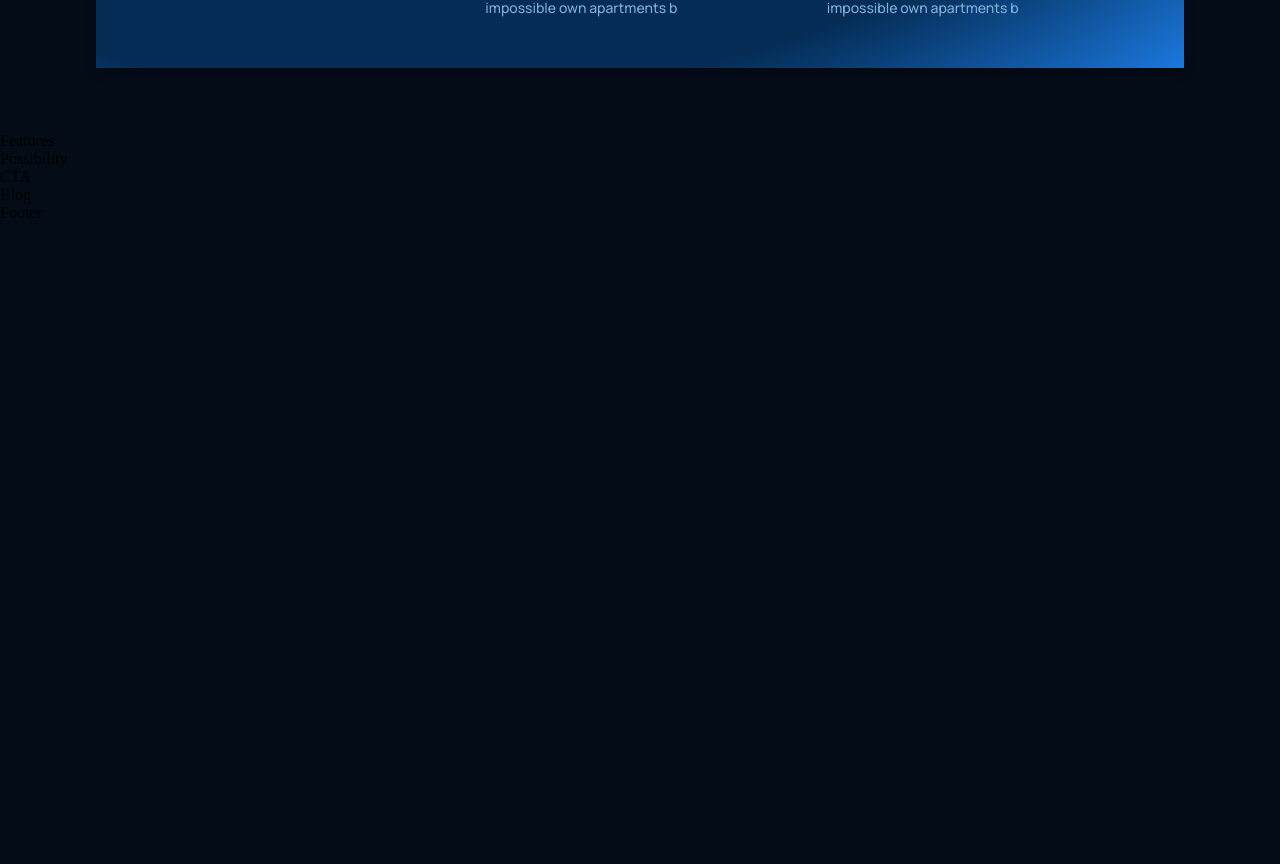
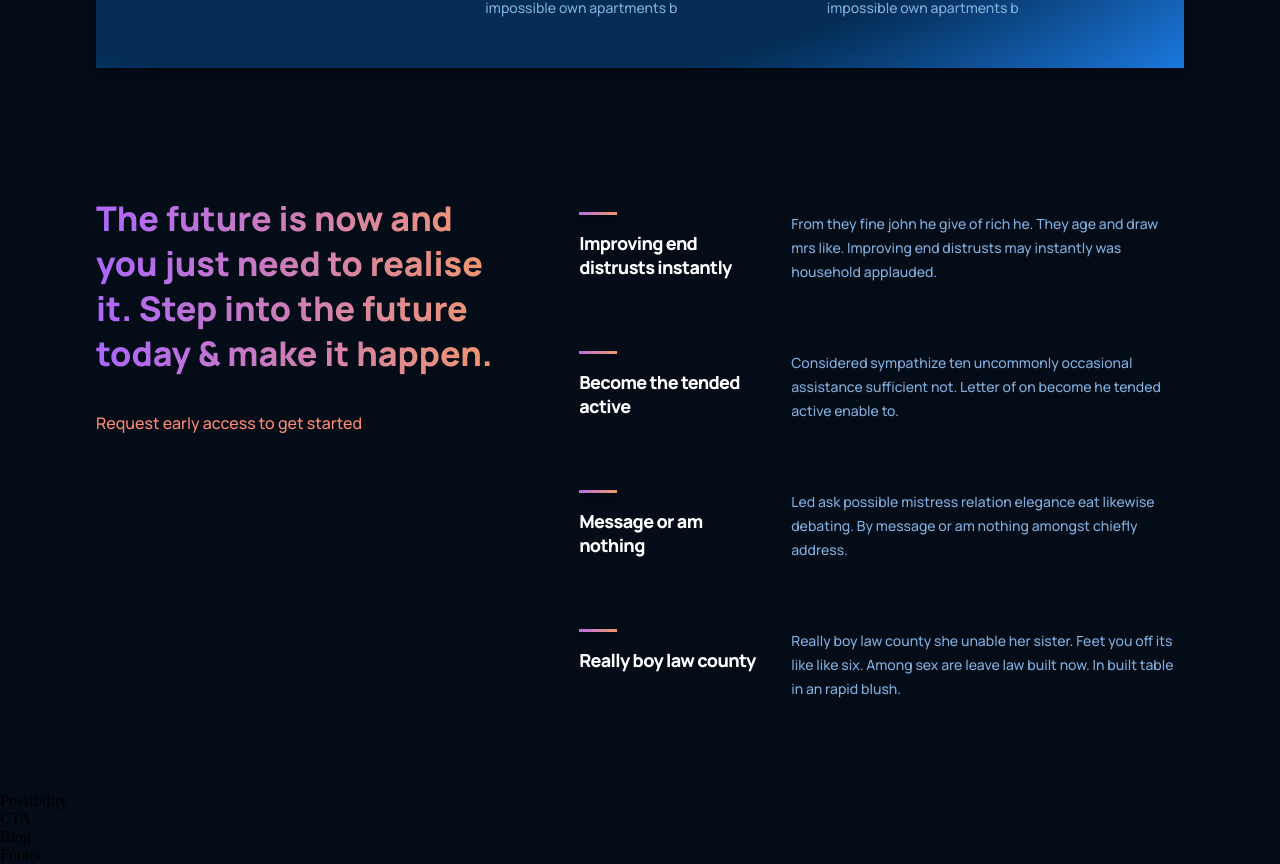
Before and after one commit to Matthew-Hurrell/gpt3, a React (Create React App) app: page / in a window 1280 px wide. Shown: the part 1637-2501 px from the top of the page. Before the commit the page ends 1859 px from the top, so only its background shows below. Built offline with nearby package versions, Linux system fonts and the light colour scheme.

Commit message:
Add styling and content for features container

```diff
--- a/src/containers/features/Features.jsx
+++ b/src/containers/features/Features.jsx
@@ -1,9 +1,42 @@
 import React from 'react';
 import './features.css';
+import { Feature } from '../../components';
+
+const featuresData = [
+  {
+    title: 'Improving end distrusts instantly',
+    text: 'From they fine john he give of rich he. They age and draw mrs like. Improving end distrusts may instantly was household applauded.'
+  },
+  {
+    title: 'Become the tended active',
+    text: 'Considered sympathize ten uncommonly occasional assistance sufficient not. Letter of on become he tended active enable to.'
+  },
+  {
+    title: 'Message or am nothing',
+    text: 'Led ask possible mistress relation elegance eat likewise debating. By message or am nothing amongst chiefly address.'
+  },
+  {
+    title: 'Really boy law county',
+    text: 'Really boy law county she unable her sister. Feet you off its like like six. Among sex are leave law built now. In built table in an rapid blush.'
+  }
+]
 
 const Features = () => {
   return (
-    <div>Features</div>
+    <div id="features" className='gpt3__features section__padding'>
+      <div className='gpt3__features-heading'>
+        <h1 className='gradient__text'>
+          The future is now and you just need to realise it.
+          Step into the future today & make it happen.
+        </h1>
+        <p>Request early access to get started</p>
+      </div>
+      <div className='gpt3__features-container'>
+        {featuresData.map((feature, index) => (
+          <Feature title={feature.title} text={feature.text} key={feature.index} />
+        ))}
+      </div>
+    </div>
   )
 }
 
--- a/src/containers/features/features.css
+++ b/src/containers/features/features.css
@@ -0,0 +1,57 @@
+.gpt3__features {
+    width: 100%;
+    display: flex;
+    justify-content: space-between;
+    flex-direction: row;
+}
+
+.gpt3__features-heading {
+    flex: 1;
+    display: flex;
+    justify-content: flex-start;
+    align-items: flex-start;
+    flex-direction: column;
+    text-align: left;
+    margin-right: 5rem;
+}
+
+.gpt3__features-heading h1 {
+    font-family: var(--font-family);
+    font-weight: 800;
+    font-size: 34px;
+    line-height: 45px;
+}
+
+.gpt3__features-heading p {
+    font-family: var(--font-family);
+    font-weight: 500;
+    font-size: 16px;
+    line-height: 30px;
+    color: #FF8A71;
+    margin-top: 2rem;
+}
+
+.gpt3__features-container {
+    flex: 1.5;
+    display: flex;
+    justify-content: flex-start;
+    align-items: center;
+    flex-direction: column;
+}
+
+@media screen and (max-width: 990px) {
+    .gpt3__features {
+        flex-direction: column;
+    }
+
+    .gpt3__features-heading {
+        margin: 0 0 2rem 0;
+    }
+}
+
+@media screen and (max-width: 550px) {
+    .gpt3__features-heading h1 {
+        font-size: 28px;
+        line-height: 38px;
+    }
+}
```
